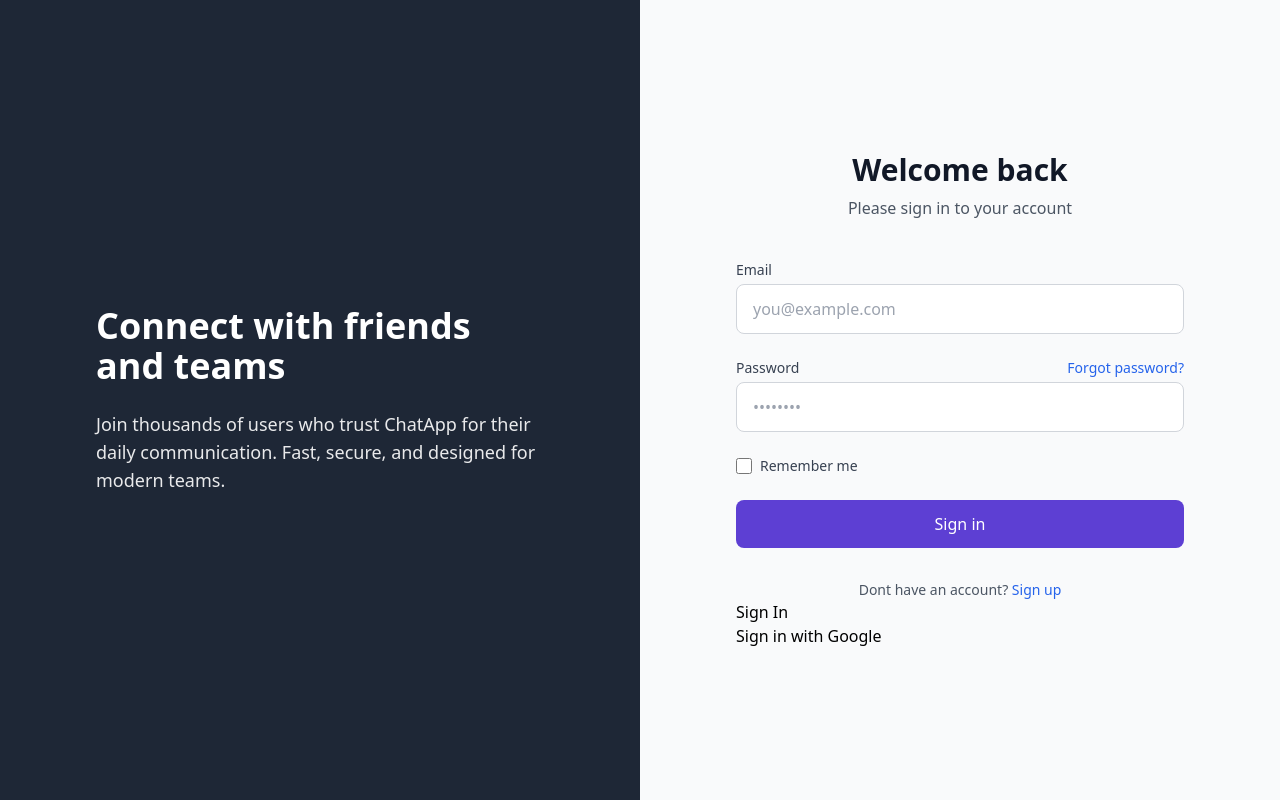
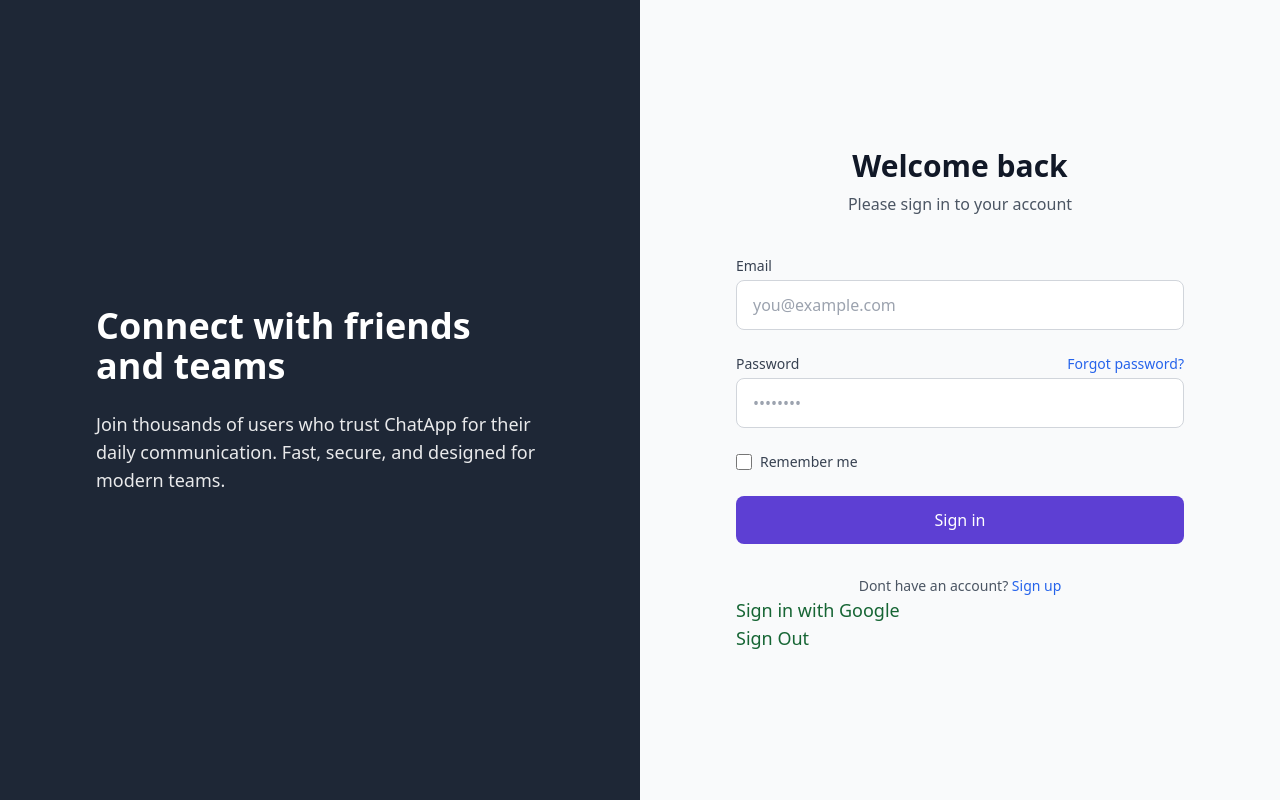
Before and after one commit to fahriedr/lite-chat, a Next.js app: page /login in a window 1280 px wide. Built offline with nearby package versions, Linux system fonts and the light colour scheme.

Commit message:
add next auth

```diff
--- a/package.json
+++ b/package.json
@@ -26,7 +26,7 @@
     "mongodb": "^6.3.0",
     "mongoose": "^8.1.1",
     "next": "^14.2.24",
-    "next-auth": "^5.0.0-beta.27",
+    "next-auth": "^4.24.11",
     "npm": "^10.4.0",
     "prop-types": "^15.8.1",
     "pusher": "^5.2.0",
--- a/src/app/api/auth/[...nextauth]/route.ts
+++ b/src/app/api/auth/[...nextauth]/route.ts
@@ -1,4 +1,4 @@
-import NextAuth from "next-auth";
+import NextAuth from "next-auth/next";
 import { authOptions } from "@/lib/auth";
 
 const handler = NextAuth(authOptions);
--- a/src/app/layout.tsx
+++ b/src/app/layout.tsx
@@ -2,6 +2,7 @@ import type { Metadata } from "next";
 import { Inter } from "next/font/google";
 import "./globals.css";
 import { Toaster } from "react-hot-toast";
+import SessionWrapper from "@/components/Auth/SessionWrapper";
 
 const inter = Inter({ subsets: ["latin"] });
 
@@ -16,8 +17,10 @@ export default function RootLayout({
   children: React.ReactNode;
 }>) {
   return (
-    <html lang="en">
-      <body className={'app-container'}>{children} <Toaster /></body>
-    </html>
+    <SessionWrapper>
+      <html lang="en">
+        <body className={'app-container'}>{children} <Toaster /></body>
+      </html>
+    </SessionWrapper>
   );
 }
--- a/src/components/Auth/LoginCard.tsx
+++ b/src/components/Auth/LoginCard.tsx
@@ -12,7 +12,7 @@ import { redirect, useRouter } from "next/navigation";
 import Head from "next/head";
 import { useUserStore } from "@/store/user";
 import Link from "next/link";
-import { signIn } from "next-auth/react";
+import { signIn, signOut } from "next-auth/react";
 
 interface Props {
 
@@ -155,8 +155,10 @@ const LoginCard = ({ }: Props) => {
             </p>
           </div>
           <div>
-            <h1>Sign In</h1>
-            <button onClick={() => signIn("google")}>Sign in with Google</button>
+            <button onClick={() => signIn("google")} className="text-lg text-green-800">Sign in with Google</button>
+          </div>
+          <div>
+            <button onClick={() => signOut()} className="text-lg text-green-800">Sign Out</button>
           </div>
         </div>
       </div>
--- /dev/null
+++ b/src/components/Auth/SessionWrapper.tsx
@@ -0,0 +1,10 @@
+"use client"
+
+import { SessionProvider } from "next-auth/react"
+import React from "react"
+
+const SessionWrapper = ({children} : {children: React.ReactNode}) => {
+    return <SessionProvider>{children}</SessionProvider>
+}
+
+export default SessionWrapper
```
Also changed, not shown: src/lib/auth.ts (+14 -13 lines), src/app/api/auth/callback/[provider].ts/route.ts (added).
